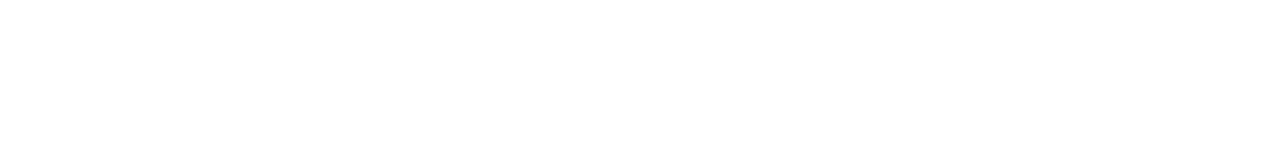
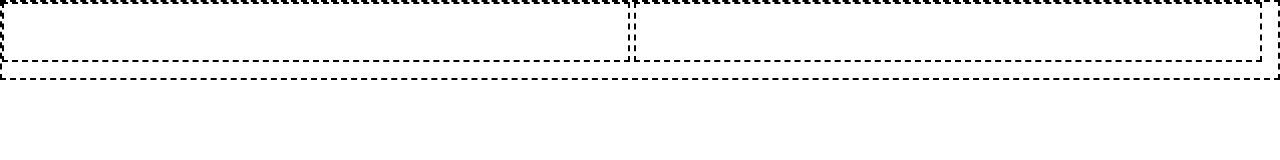
Before and after one commit to EleonoraFlaborea/htmlcss-dropbox, a plain HTML site: page index.html in a window 1280 px wide. Drawn offline with Linux system fonts and the light colour scheme.

Commit message:
add header structure

```diff
--- a/css/style.css
+++ b/css/style.css
@@ -12,3 +12,24 @@ body{
 }
 
 /* Utils */
+
+.container{
+    max-width: 1800px;
+    margin: 0 auto;
+}
+
+.navbar{
+    height: 80px;
+    border: 2px dashed black;
+}
+
+li{
+    border: 2px dashed black;
+    height: 60px;
+    width: calc( 100% / 2 - 10px);
+    display: inline-block
+}
+
+ul{
+  list-style-type: none;
+}
--- a/index.html
+++ b/index.html
@@ -5,9 +5,48 @@
     <meta name="viewport" content="width=device-width, initial-scale=1.0">
     <meta name="author" content="Flaborea Eleonora">
     <title>Dropbox</title>
+
+    <!--Fontawesome-->
+
+    <!--My Stylesheet-->
     <link rel="stylesheet" href="css/style.css">
 </head>
 <body>
+    <!--Header-->
+    <header>
+        <!--Navbar-->
+        <nav class="navbar container">
+            <ul class="h-boxex">
+                <li class="info-box">
+                   <a href=""></a>
+                    <a href=""></a>
+                    <a href=""></a>
+                    <a href=""></a>
+                </li>
+                <li class="user-box">
+                    <a href=""></a>
+                    <a href=""></a>
+                    <a href=""></a>
+                    <a href=""></a>
+                </li>
+            </ul>
+        </nav>
+    </header>
+
+    <!--Main-->
+    <main>
+
+
+    </main>
+
+    <!--Footer-->
+    <footer>
+
+    </footer>
+
+
+
+
 
 </body>
 </html>
```
